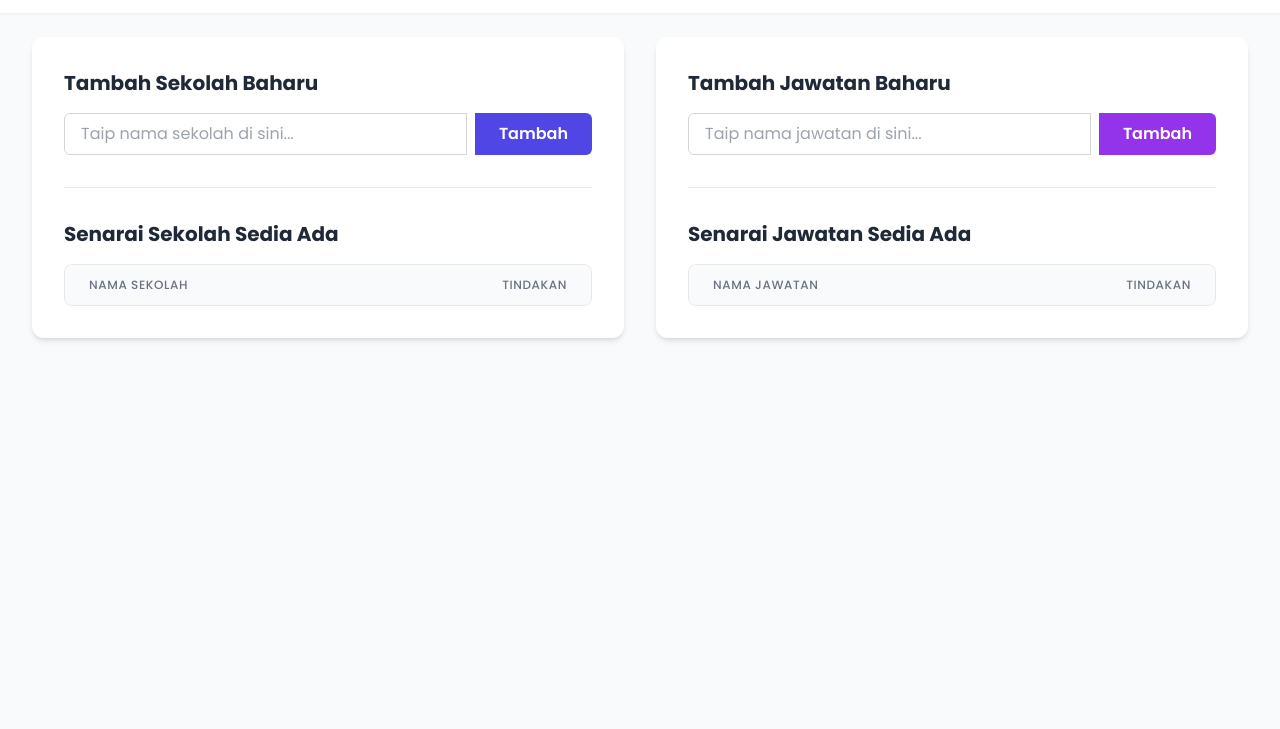
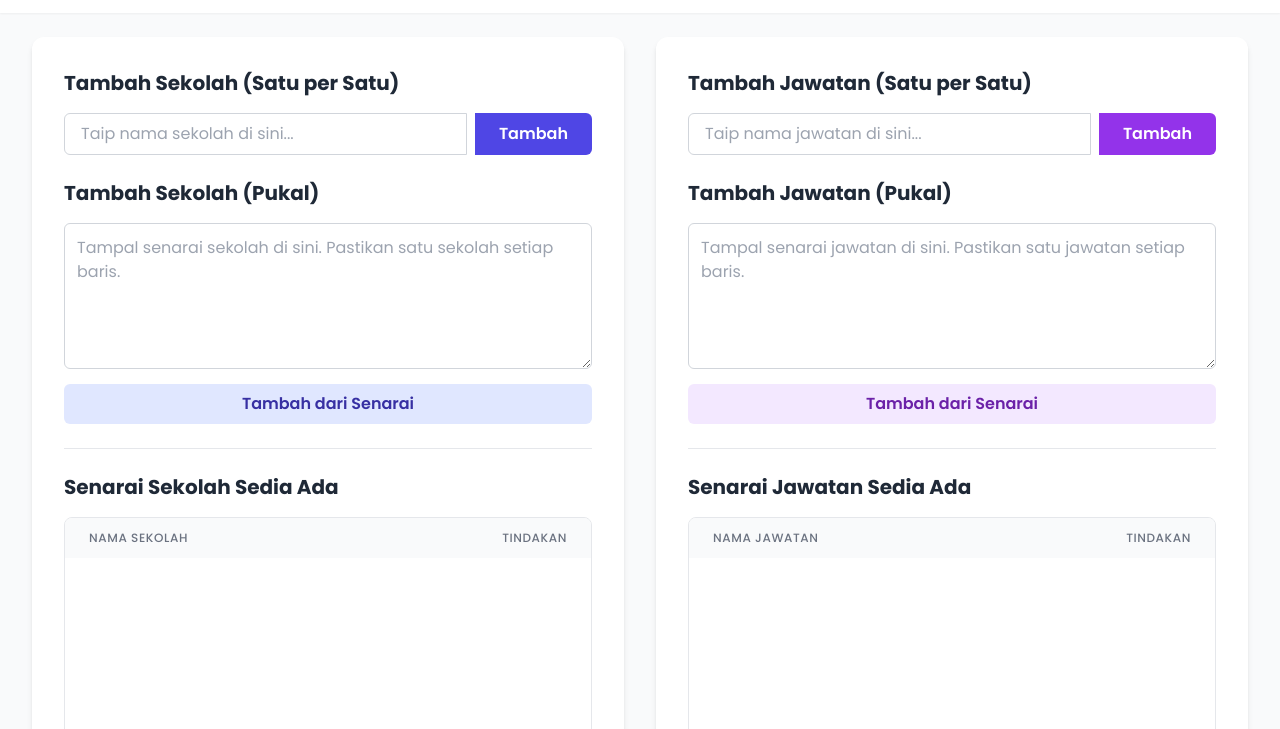
Before and after one commit to pahanmy/spark, a plain HTML site: page admin.html in a window 1280 px wide. Shown: the part 71-800 px from the top of the page. Drawn offline with nearby package versions, Linux system fonts and the light colour scheme; no server answers.

Commit message:
Update admin.html

```diff
--- a/admin.html
+++ b/admin.html
@@ -3,7 +3,7 @@
 <head>
     <meta charset="UTF-8">
     <meta name="viewport" content="width=device-width, initial-scale=1.0">
-    <title>SPARK – Halaman Admin</title>
+    <title>SPARK – Admin Sekolah</title>
     <script src="https://cdn.tailwindcss.com"></script>
     <link href="https://fonts.googleapis.com/css2?family=Poppins:wght@400;500;600;700&display=swap" rel="stylesheet">
     <style>
@@ -30,15 +30,23 @@
 
     <main class="max-w-7xl mx-auto py-6 sm:px-6 lg:px-8 flex-grow w-full">
         <div class="grid grid-cols-1 md:grid-cols-2 gap-8">
-            <div class="card p-6 md:p-8">
-                <h2 class="text-xl font-bold text-gray-800 mb-4">Tambah Sekolah Baharu</h2>
+            <div class="card p-6 md:p-8 space-y-6">
+                <div>
+                    <h2 class="text-xl font-bold text-gray-800 mb-4">Tambah Sekolah (Satu per Satu)</h2>
                     <div class="flex gap-2">
                         <input type="text" id="school-name-input" placeholder="Taip nama sekolah di sini..." class="flex-grow w-full px-4 py-2 border border-gray-300 rounded-l-md focus:ring-indigo-500 focus:border-indigo-500">
                         <button onclick="addSchool()" class="btn bg-indigo-600 text-white font-semibold px-6 py-2 rounded-r-md hover:bg-indigo-700">Tambah</button>
                     </div>
-                <hr class="my-8">
+                </div>
+                <div>
+                    <h2 class="text-xl font-bold text-gray-800 mb-4">Tambah Sekolah (Pukal)</h2>
+                    <textarea id="school-list-textarea" rows="5" class="w-full p-3 border border-gray-300 rounded-md focus:ring-indigo-500 focus:border-indigo-500" placeholder="Tampal senarai sekolah di sini. Pastikan satu sekolah setiap baris."></textarea>
+                    <button onclick="addSchoolsFromList()" class="btn w-full mt-2 bg-indigo-100 text-indigo-800 font-semibold py-2 px-4 rounded-md hover:bg-indigo-200">Tambah dari Senarai</button>
+                </div>
+                <hr class="my-2">
+                <div class="flex-grow flex flex-col">
                     <h2 class="text-xl font-bold text-gray-800 mb-4">Senarai Sekolah Sedia Ada</h2>
-                <div class="overflow-y-auto max-h-96 border rounded-lg">
+                    <div class="overflow-y-auto flex-grow border rounded-lg min-h-[24rem]">
                         <table class="min-w-full divide-y divide-gray-200">
                             <thead class="bg-gray-50 sticky top-0">
                                 <tr>
@@ -50,16 +58,25 @@
                         </table>
                     </div>
                 </div>
+            </div>
 
-            <div class="card p-6 md:p-8">
-                <h2 class="text-xl font-bold text-gray-800 mb-4">Tambah Jawatan Baharu</h2>
+            <div class="card p-6 md:p-8 space-y-6">
+                 <div>
+                    <h2 class="text-xl font-bold text-gray-800 mb-4">Tambah Jawatan (Satu per Satu)</h2>
                     <div class="flex gap-2">
                         <input type="text" id="position-name-input" placeholder="Taip nama jawatan di sini..." class="flex-grow w-full px-4 py-2 border border-gray-300 rounded-l-md focus:ring-indigo-500 focus:border-indigo-500">
                         <button onclick="addPosition()" class="btn bg-purple-600 text-white font-semibold px-6 py-2 rounded-r-md hover:bg-purple-700">Tambah</button>
                     </div>
-                <hr class="my-8">
+                </div>
+                <div>
+                    <h2 class="text-xl font-bold text-gray-800 mb-4">Tambah Jawatan (Pukal)</h2>
+                    <textarea id="position-list-textarea" rows="5" class="w-full p-3 border border-gray-300 rounded-md focus:ring-indigo-500 focus:border-indigo-500" placeholder="Tampal senarai jawatan di sini. Pastikan satu jawatan setiap baris."></textarea>
+                    <button onclick="addPositionsFromList()" class="btn w-full mt-2 bg-purple-100 text-purple-800 font-semibold py-2 px-4 rounded-md hover:bg-purple-200">Tambah dari Senarai</button>
+                </div>
+                <hr class="my-2">
+                 <div class="flex-grow flex flex-col">
                     <h2 class="text-xl font-bold text-gray-800 mb-4">Senarai Jawatan Sedia Ada</h2>
-                <div class="overflow-y-auto max-h-96 border rounded-lg">
+                    <div class="overflow-y-auto flex-grow border rounded-lg min-h-[24rem]">
                         <table class="min-w-full divide-y divide-gray-200">
                             <thead class="bg-gray-50 sticky top-0">
                                 <tr>
@@ -72,11 +89,12 @@
                     </div>
                 </div>
             </div>
+        </div>
     </main>
 
     <script type="module">
         import { initializeApp } from "https://www.gstatic.com/firebasejs/11.6.1/firebase-app.js";
-        import { getFirestore, collection, addDoc, onSnapshot, doc, deleteDoc, query, orderBy, serverTimestamp } from "https://www.gstatic.com/firebasejs/11.6.1/firebase-firestore.js";
+        import { getFirestore, collection, addDoc, onSnapshot, doc, deleteDoc, query, orderBy, serverTimestamp, writeBatch } from "https://www.gstatic.com/firebasejs/11.6.1/firebase-firestore.js";
 
         const firebaseConfig = {
             apiKey: "AIzaSyAEBe1XF7cqaxkTNBZBoo3DBJYIuchOEkM",
@@ -104,6 +122,30 @@
             } catch (error) { console.error("Error adding school: ", error); alert("Gagal menambah sekolah."); }
         }
 
+        async function addSchoolsFromList() {
+            const textarea = document.getElementById('school-list-textarea');
+            const lines = textarea.value.split('\n')
+                .map(line => line.trim().toUpperCase())
+                .filter(line => line.length > 0);
+
+            const uniqueLines = [...new Set(lines)]; // Remove duplicates from input
+            if (uniqueLines.length === 0) return alert("Tiada item sah untuk ditambah.");
+
+            try {
+                const batch = writeBatch(db);
+                uniqueLines.forEach(name => {
+                    const docRef = doc(schoolsCollectionRef); // Create a new doc reference
+                    batch.set(docRef, { name, createdAt: serverTimestamp() });
+                });
+                await batch.commit();
+                textarea.value = '';
+                alert(`${uniqueLines.length} sekolah berjaya ditambah!`);
+            } catch (error) {
+                console.error("Error adding schools in batch: ", error);
+                alert("Gagal menambah senarai sekolah.");
+            }
+        }
+
         async function deleteSchool(id) {
             if (confirm("Anda pasti mahu memadam sekolah ini?")) {
                 try {
@@ -124,7 +166,7 @@
                         const school = doc.data();
                         schoolListBody.innerHTML += `
                             <tr>
-                                <td class="px-6 py-4 whitespace-nowrap text-sm font-medium text-gray-900">${school.name}</td>
+                                <td class="px-6 py-4 text-sm font-medium text-gray-900">${school.name}</td>
                                 <td class="px-6 py-4 whitespace-nowrap text-right text-sm font-medium">
                                     <button onclick="deleteSchool('${doc.id}')" class="text-red-600 hover:text-red-900">Padam</button>
                                 </td>
@@ -143,6 +185,30 @@
                 await addDoc(positionsCollectionRef, { name: positionName, createdAt: serverTimestamp() });
                 positionNameInput.value = '';
             } catch (error) { console.error("Error adding position: ", error); alert("Gagal menambah jawatan."); }
+        }
+
+        async function addPositionsFromList() {
+            const textarea = document.getElementById('position-list-textarea');
+            const lines = textarea.value.split('\n')
+                .map(line => line.trim().toUpperCase())
+                .filter(line => line.length > 0);
+
+            const uniqueLines = [...new Set(lines)];
+            if (uniqueLines.length === 0) return alert("Tiada item sah untuk ditambah.");
+
+            try {
+                const batch = writeBatch(db);
+                uniqueLines.forEach(name => {
+                    const docRef = doc(positionsCollectionRef);
+                    batch.set(docRef, { name, createdAt: serverTimestamp() });
+                });
+                await batch.commit();
+                textarea.value = '';
+                alert(`${uniqueLines.length} jawatan berjaya ditambah!`);
+            } catch (error) {
+                console.error("Error adding positions in batch: ", error);
+                alert("Gagal menambah senarai jawatan.");
+            }
         }
 
         async function deletePosition(id) {
@@ -165,7 +231,7 @@
                         const position = doc.data();
                         positionListBody.innerHTML += `
                             <tr>
-                                <td class="px-6 py-4 whitespace-nowrap text-sm font-medium text-gray-900">${position.name}</td>
+                                <td class="px-6 py-4 text-sm font-medium text-gray-900">${position.name}</td>
                                 <td class="px-6 py-4 whitespace-nowrap text-right text-sm font-medium">
                                     <button onclick="deletePosition('${doc.id}')" class="text-red-600 hover:text-red-900">Padam</button>
                                 </td>
@@ -175,7 +241,7 @@
             });
         }
 
-        Object.assign(window, { addSchool, deleteSchool, addPosition, deletePosition });
+        Object.assign(window, { addSchool, deleteSchool, addSchoolsFromList, addPosition, deletePosition, addPositionsFromList });
 
         loadAndDisplaySchools();
         loadAndDisplayPositions();
```
Lines whose indentation alone changed are shown as unchanged.
